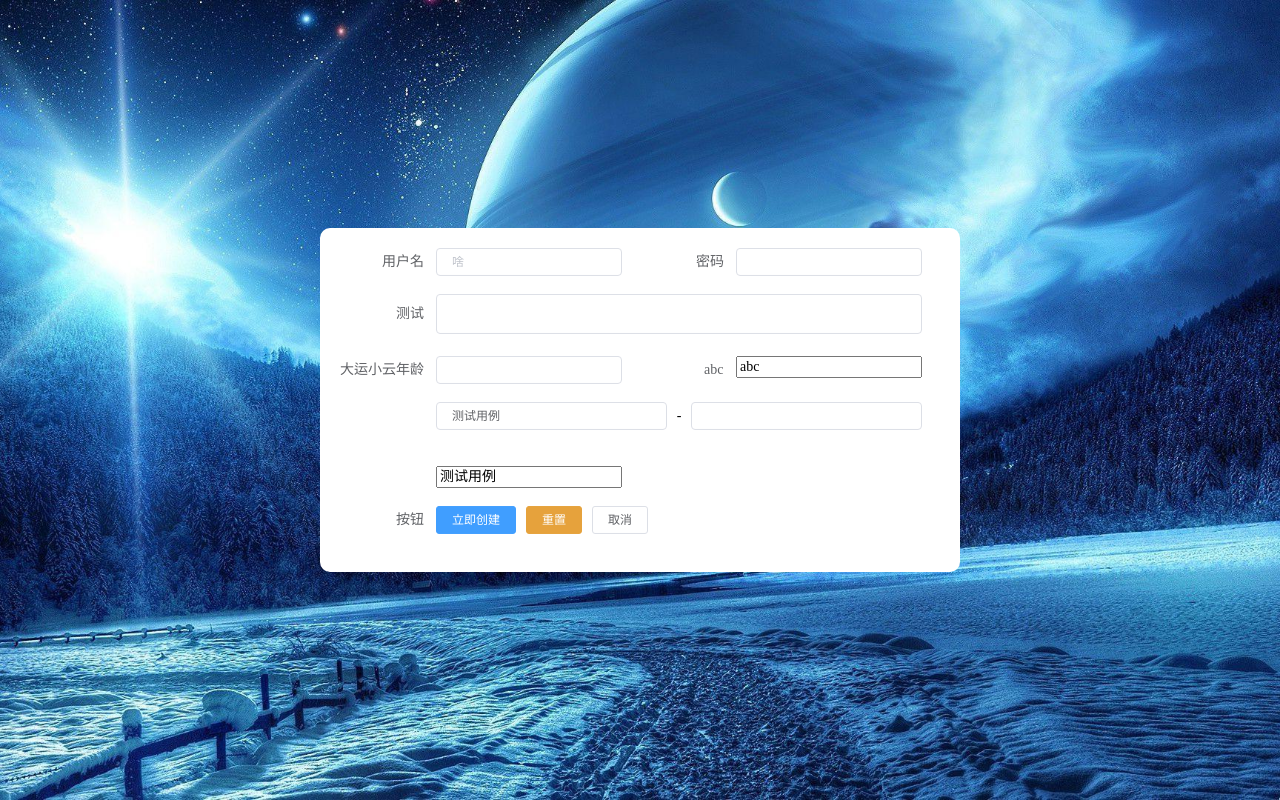
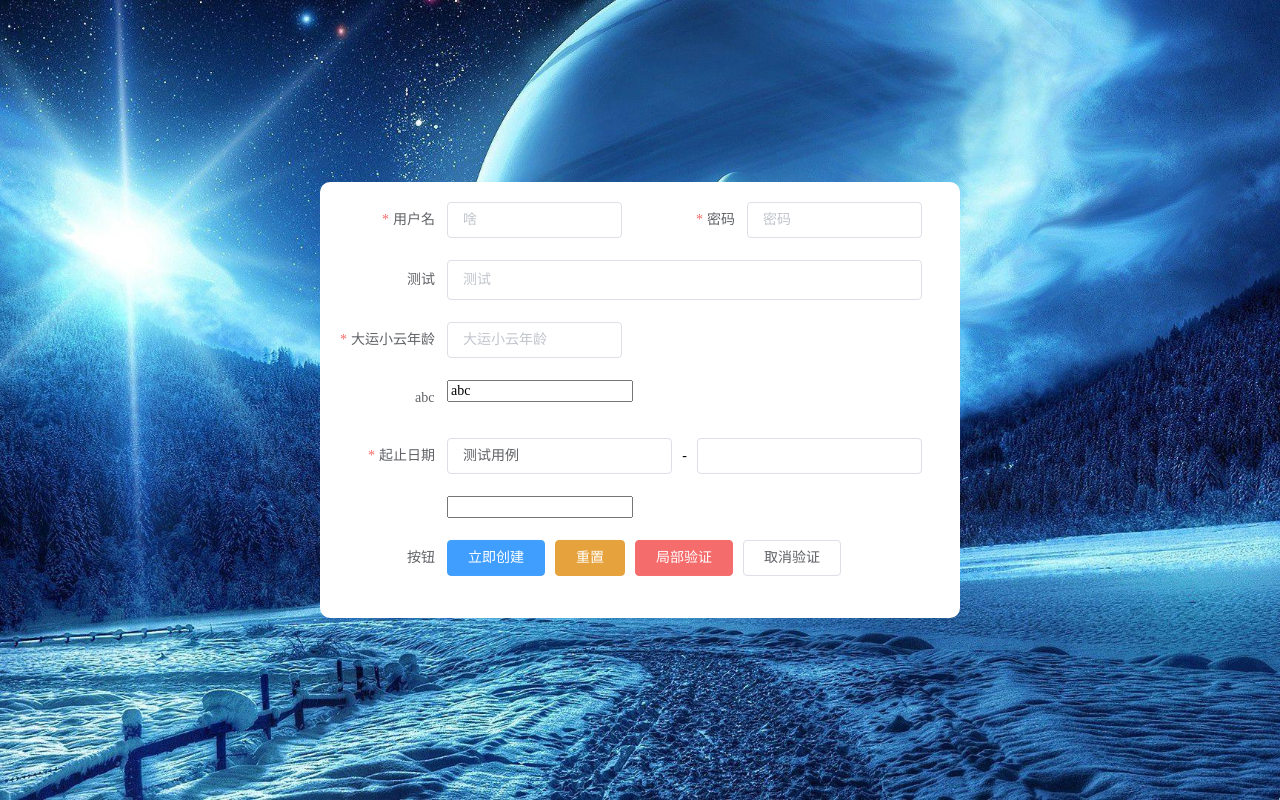
Before and after one commit to 15606167742/lj-web-base, a Vue app: page /#/login in a window 1280 px wide. Built offline with nearby package versions, Linux system fonts and the light colour scheme.

Commit message:
form表单v1.5

```diff
--- a/src/components/common/form/ComForm.vue
+++ b/src/components/common/form/ComForm.vue
@@ -28,11 +28,12 @@ export default {
 							'box-sizing': 'border-box',
 							'flex-basis': $this.computePercentage($this.getComProp(VNode, 'colspan') ? $this.getComProp(VNode, 'colspan') : 1, $this.column ? $this.column : 2),
 							'padding-right': '3%',
-							overflow: 'hidden'
 						},
 						props: {
 							prop: $this.getModelProp(VNode),
+							rules: $this.getComProp(VNode, 'rules'),
 							label: $this.getComProp(VNode, 'label'),
+							required: $this.getComProp(VNode, 'required'),
 							size: $this.getComProp(VNode, 'size')
 						}
 					},
@@ -61,11 +62,12 @@ export default {
 						{
 							style: {
 								'flex-grow': 1,
-								overflow: 'hidden'
 							},
 							props: {
 								prop: $this.getModelProp(VNode),
+								rules: $this.getComProp(VNode, 'rules'),
 								label: $this.getComProp(VNode, 'label'),
+								required: $this.getComProp(VNode, 'required'),
 								size: $this.getComProp(VNode, 'size')
 							}
 						},
@@ -82,9 +84,10 @@ export default {
 			{
 				props: {
 					model: this.model,
+					rules: this.rules,
 					'label-width': this.labelWidth ? this.labelWidth : 'auto',
 					'label-position': this.labelPosition,
-					size: this.size
+					size: this.size,
 				},
 				ref: 'comform'
 			},
@@ -95,6 +98,9 @@ export default {
 		model: {
 			type: Object,
 			required: true
+		},
+		rules: {
+			type: Object
 		},
 		modelName: {
 			type: String,
@@ -196,10 +202,26 @@ export default {
 		computePercentage(numerator, denominator) {
 			return ((parseInt(numerator) / parseInt(denominator)) * 100).toFixed(2) + '%';
 		},
+		//表单整体验证
+		validate() {
+			return new Promise(resolve=>{
+				this.$refs.comform.validate().then(()=>{
+					resolve();
+				}).catch(()=>{});
+			})
+		},
+		//表单部分验证
+		validateField(props, callback) {
+			this.$refs.comform.validateField(props, callback);
+		},
 		//重置表单
 		resetFields() {
 			this.$refs.comform.resetFields();
-		}
+		},
+		//移除表单验证
+		clearValidate(props) {
+			this.$refs.comform.clearValidate(props);
+		},
 	}
 };
 </script>
--- a/src/components/common/form/ComPassword.vue
+++ b/src/components/common/form/ComPassword.vue
@@ -3,7 +3,7 @@
 		:value="value"
 		:name="name"
 		type="text"
-		:placeholder="placeholder"
+		:placeholder="placeholder || label"
 		show-password
 		:clearable="clearable"
 		:size="size"
--- a/src/components/common/form/ComTemplate.vue
+++ b/src/components/common/form/ComTemplate.vue
@@ -4,10 +4,5 @@
 		render(createElement) {
 			return createElement('template', this.$slots.default);
 		},
-		props:{
-			label: {
-				type: String
-			},
-		}
 	};
 </script>
--- a/src/components/common/form/ComText.vue
+++ b/src/components/common/form/ComText.vue
@@ -3,7 +3,7 @@
 		:value="value"
 		:name="name"
 		type="text"
-		:placeholder="placeholder"
+		:placeholder="placeholder || label"
 		:minlength="minlength"
 		:maxlength="maxlength"
 		:show-word-limit="showWordLimit"
--- a/src/views/Login.vue
+++ b/src/views/Login.vue
@@ -1,7 +1,7 @@
 <template>
 	<div class="main">
 		<div class="login">
-			<!-- <el-form :model="formdata" ref="form" label-width="auto" size="medium">
+			<!-- <el-form :model="formdata" :rules="formRules" ref="form" label-width="auto" size="medium">
 				<el-form-item label="账号" prop="username"><el-input v-model="formdata.username" type="text" /></el-form-item>
 				<el-form-item label="密码" prop="password"><el-input v-model="formdata.password" show-password /></el-form-item>
 				<el-form-item label="年龄" prop="info.age"><el-input v-model="formdata.info.age" type="number" /></el-form-item>
@@ -11,25 +11,28 @@
 				<el-form-item>
 					<el-button type="primary" @click="onSubmit">立即创建</el-button>
 					<el-button type="warning" @click="onReset">重置</el-button>
+					<el-form-item label="取消" required>
 						<el-button>取消</el-button>
 					</el-form-item>
+				</el-form-item>
 			</el-form> -->
-			<com-form :model="formdata" model-name="formdata" ref="form" size="mini">
+			<com-form ref="form" :model="formdata" model-name="formdata" :rules="formRules" size="medium">
 				<com-text v-model="formdata.username" label="用户名" placeholder="啥" />
-				<com-password v-model="formdata.password" label="密码"></com-password>
+				<com-password v-model="formdata.password" label="密码" :rules="passwordRules"></com-password>
 				<com-text v-model="test.name" label="测试" size="large" colspan="2" />
-				<com-text v-model="formdata.info.age" label="大运小云年龄" />
-				<input :value="formdata.abc" label="abc" v-show="true" />
-				<com-template colspan="2">
-					<com-text v-model="formdata.name" />
+				<com-text v-model="formdata.info.age" label="大运小云年龄" :rules="passwordRules" />
+				<input :value="formdata.abc" label="abc" />
+				<com-template colspan="2" label="起止日期" required>
+					<com-text v-model="formdata.name" :rules="passwordRules" />
 					<span style="margin: 0 10px;">-</span>
 					<com-text v-model="formdata.info.age" />
 				</com-template>
-				<input v-model="formdata.name" />
+				<input v-model="formdata.password" :rules="passwordRules" />
 				<com-template label="按钮" :colspan="2">
 					<el-button type="primary" @click="onSubmit">立即创建</el-button>
 					<el-button type="warning" @click="onReset">重置</el-button>
-					<el-button>取消</el-button>
+					<el-button type="danger" @click="onValidate">局部验证</el-button>
+					<el-button @click="onCancle">取消验证</el-button>
 				</com-template>
 			</com-form>
 		</div>
@@ -64,7 +67,21 @@ export default {
 					info: {
 						// age: '18',
 					}
+				},
+				formRules: {
+					username: [{
+						required: true,
+						message: '请输入用户名',
+						trigger: 'blur'
+					}],
+				},
+				passwordRules: [
+					{
+						required: true,
+						message: '请输入密码',
+						trigger: 'blur'
 					}
+				],
 			};
 		},
 		mounted() {
@@ -78,11 +95,21 @@ export default {
 		},
 		methods: {
 			onSubmit() {
-			console.log(this.formdata);
+				this.$refs.form.validate().then(()=>{
+					console.log('验证成功')
+				});
 			},
 			onReset() {
 				this.$refs.form.resetFields();
-		}
+			},
+			onValidate() {
+				this.$refs.form.validateField(['name', 'password'], mes=>{
+					console.log(mes)
+				})
+			},
+			onCancle() {
+				this.$refs.form.clearValidate(['password', 'info.age']);
+			},
 		}
 	};
 </script>
```
Lines whose indentation alone changed are shown as unchanged.
